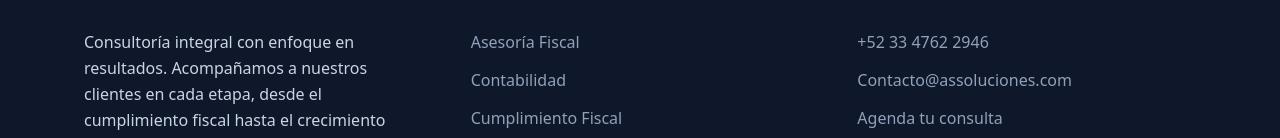
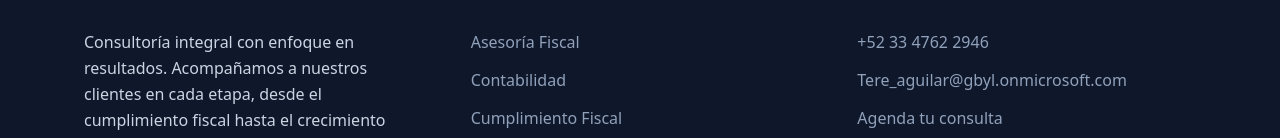
Before and after one commit to contacto-assoluciones/as_soluciones, a React (Vite) app: page / in a window 1280 px wide. Shown: the part 5436-5574 px from the top of the page. Built offline with nearby package versions, Linux system fonts and the light colour scheme.

Commit message:
Cambio correo de contacto

```diff
--- a/src/pages/Home/index.jsx
+++ b/src/pages/Home/index.jsx
@@ -590,10 +590,10 @@ const Home = () => {
                 </li>
                 <li>
                   <a
-                    href="mailto:Contacto@assoluciones.com"
+                    href="mailto:Tere_aguilar@gbyl.onmicrosoft.com"
                     className="text-slate-400 hover:text-[#66b3ff] transition-colors duration-300"
                   >
-                    Contacto@assoluciones.com
+                    Tere_aguilar@gbyl.onmicrosoft.com
                   </a>
                 </li>
                 <li>
```
